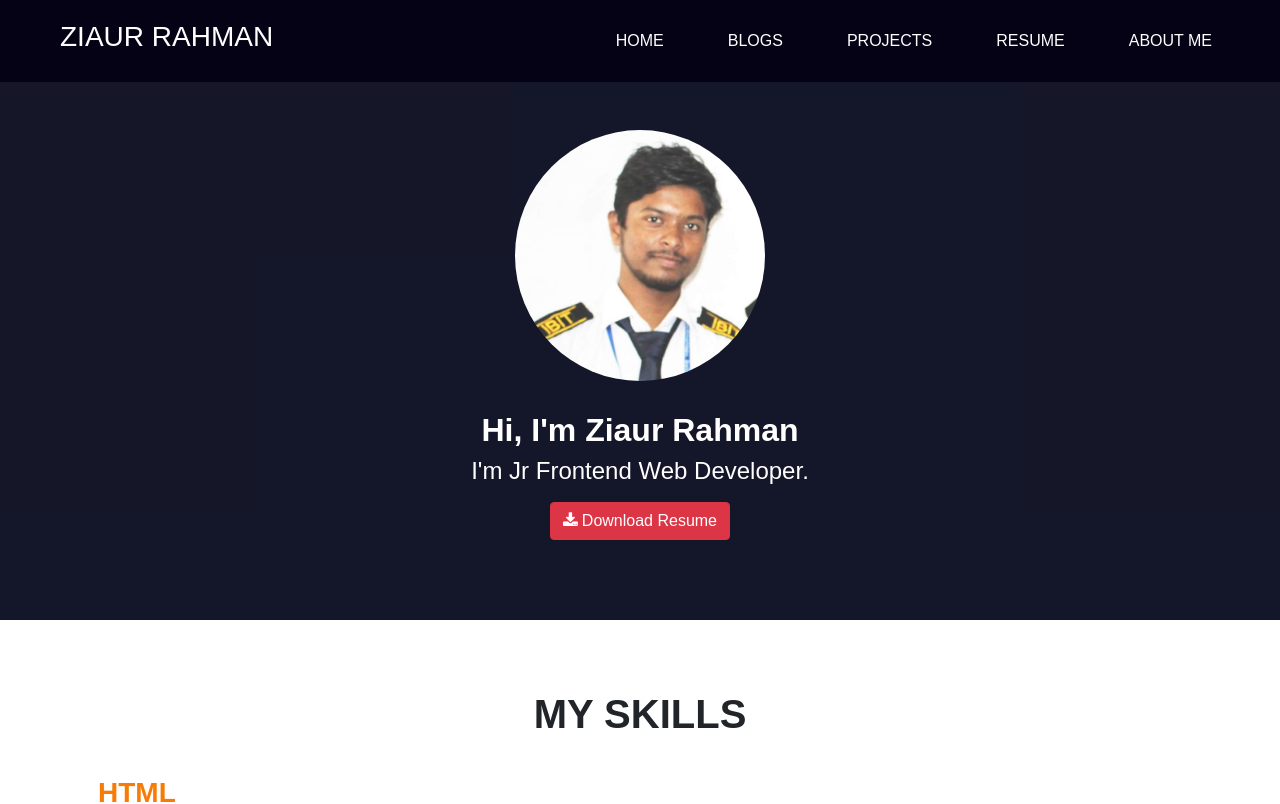
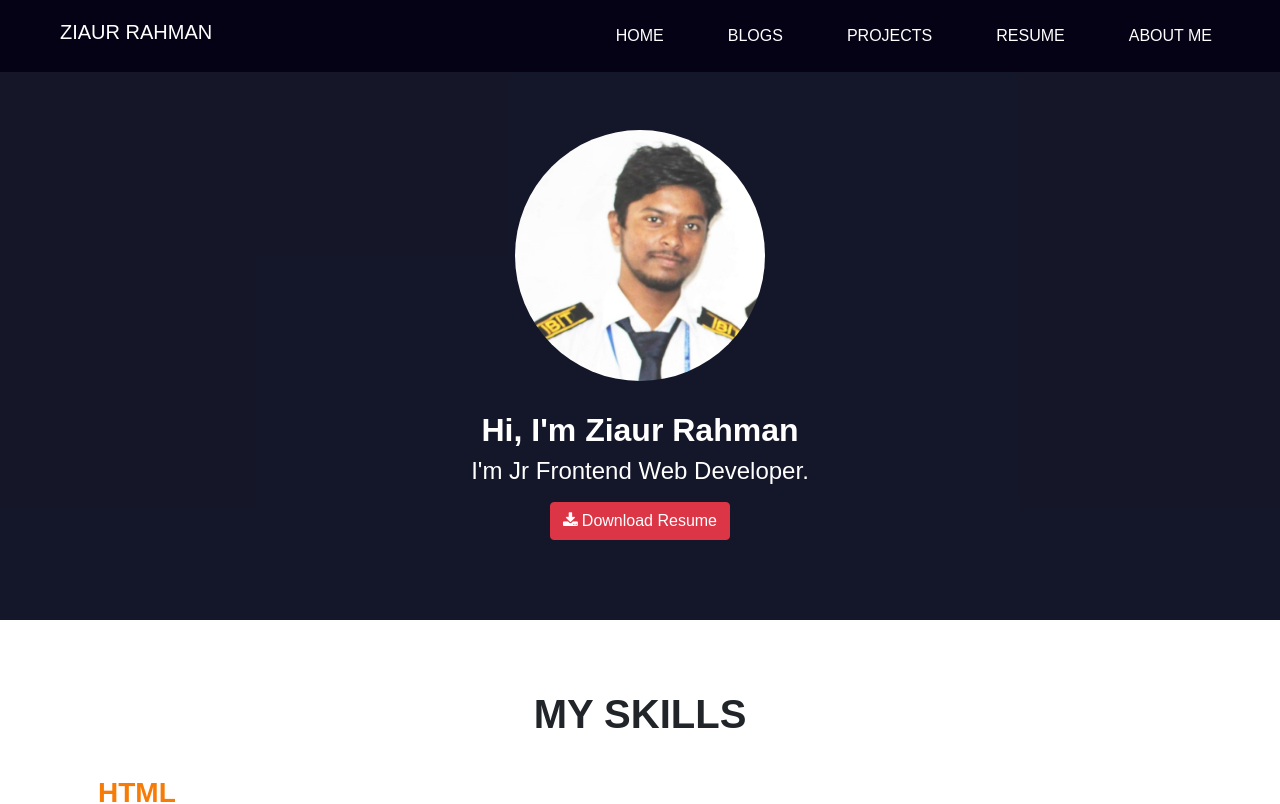
Before and after one commit to ziaur-rahman44/ziaur-portfolio, a React (Create React App) app: page / in a window 1280 px wide. Shown: the top 804 px of the page. Built offline with nearby package versions, Linux system fonts and the light colour scheme; a web font is replaced by a local one.

Commit message:
navbar problem fixed

```diff
--- a/src/components/Navbar/Navbar.js
+++ b/src/components/Navbar/Navbar.js
@@ -6,7 +6,7 @@ const Navbar = () => {
         <div>
             <nav style={{backgroundColor:"#060215", padding:"15px 0px"}} class="fixed-top navbar navbar-expand-lg ">
                 <div class="container-fluid ">
-                <a class="ms-md-5 navbar-brand text-white" ><h3>ZIAUR RAHMAN</h3></a>
+                <h3 class="ms-md-5 navbar-brand text-white" >ZIAUR RAHMAN</h3>
                 <button   class="navbar-toggler bg-dark " type="button" data-bs-toggle="collapse" data-bs-target="#navbarNav" aria-controls="navbarNav" aria-expanded="false" aria-label="Toggle navigation">
                     <span class="navbar-toggler-icon bg-white"></span>
                 </button>
```
